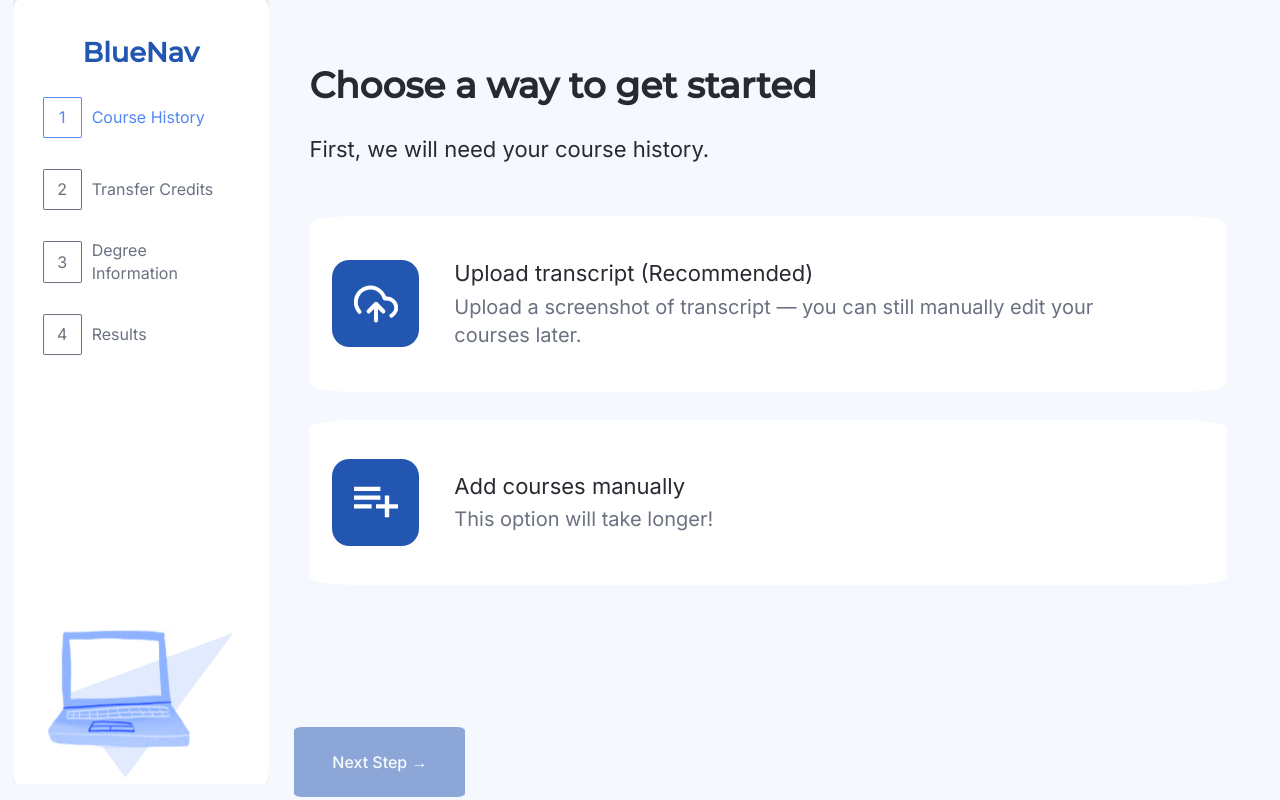
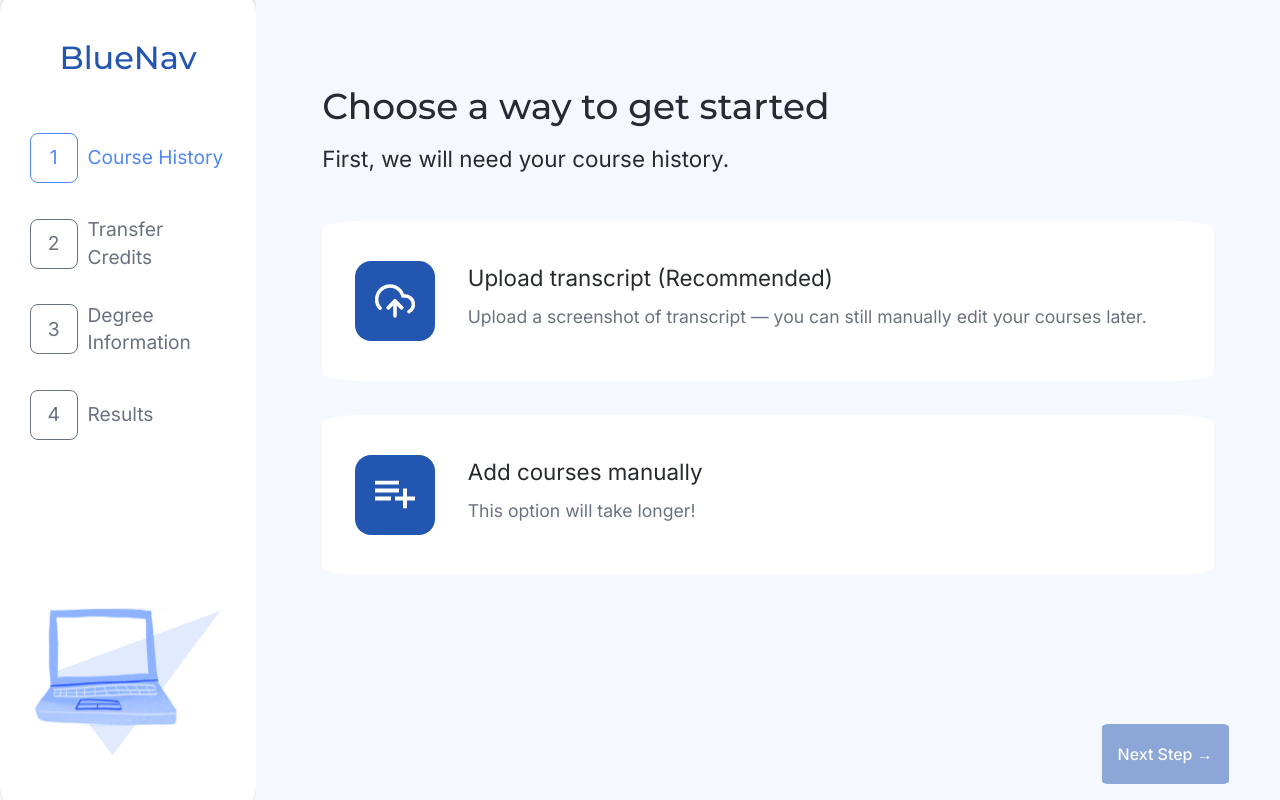
Before and after one commit to ubclaunchpad/ubc-degree-navigator, a React (Create React App) app in the folder react-app/: page / in a window 1280 px wide. Built offline with nearby package versions, Linux system fonts and the light colour scheme.

Commit message:
css for ChooseCourseHistoryMethod

```diff
--- a/react-app/src/components/onboarding/ProgressBar.css
+++ /dev/null
@@ -1,35 +0,0 @@
-@media only screen and (min-width: 481px) {
-    h1 {
-        font-weight: 700;
-        font-size: 1.2em;
-    }
-
-    div {
-        font-size: 12px;
-    }
-}
-
-
-@media only screen and (min-width: 769px) {
-    h1 {
-        font-weight: 800;
-        font-size: 1.5em;
-    }
-
-    div {
-        font-size: 14px;
-    }
-
-}
-
-@media only screen and (min-width: 1025px) {
-    h1 {
-        font-weight: 1000;
-        font-size: 1.7em;
-    }
-
-    div {
-        font-size: 16px;
-    }
-
-}
--- a/react-app/src/components/onboarding/ProgressBar.jsx
+++ b/react-app/src/components/onboarding/ProgressBar.jsx
@@ -1,6 +1,5 @@
 import React from "react";
 import theme from "../../theme";
-import "./ProgressBar.css";
 
 import CheckIcon from "@mui/icons-material/Check";
 import NavIllustration from "../../assets/navIllustration.svg";
@@ -19,11 +18,9 @@ function ProgressBar({
 
     return (
         <div className="bar" style={bar}>
-
-            <div style={nonImgDiv}>
+            <div className="navbarsteps" style={navbarsteps}>
                 <h1 style={logoText}>BlueNav</h1>
 
-                <div className="navbarsteps" style={navbarsteps}>
                 {stepTitles.map((object, i) => {
                     return (
                         <div
@@ -51,7 +48,6 @@ function ProgressBar({
                     );
                 })}
             </div>
-            </div>
 
             <div style={imgDiv}>
                 <img
@@ -71,34 +67,28 @@ export default ProgressBar
 
 const bar = {
     width: "100%",
-    height: "100%",
-    display: "flex",
-    flexDirection: "column",
-    justifyContent: "space-between",
+    height: "100vh",
     boxShadow: "none",
     borderRadius: "2%",
     backgroundColor: theme.colors.primaryLightBackground,
 };
 
-const nonImgDiv = {
-    width: "100%",
-    height: "50%",
-}
-
 const logoText = {
     fontFamily: theme.fonts.headerOne,
     color: theme.colors.primaryDark,
     textAlign: "center",
-    margin: "15%",
-    marginBottom: "5%",
+    fontSize: "4vh",
+    marginTop: "5vh",
+    marginBottom: "5vh",
 };
 
 const navbarsteps = {
     display: "flex",
     flexDirection: "column",
+    flexShrink: "1",
     boxSizing: "box-model",
     width: "100%",
-    height: "64%",
+    height: "70vh",
     paddingLeft: "10%",
     paddingRight: "10%",
     fontFamily: theme.fonts.headerThreeMedium,
@@ -111,6 +101,7 @@ const navstep = {
     alignItems: "center",
     margin: "2%",
     width: "96%",
+    fontSize: "2.4vh",
 };
 
 const navnum = {
@@ -120,11 +111,11 @@ const navnum = {
     alignItems: "center",
     borderStyle: "solid",
     borderWidth: 1,
-    borderRadius: "5%",
-    width: "20%",
+    borderRadius: "1vh",
+    width: "6vh",
     height: "0%",
-    paddingTop: "10%",
-    paddingBottom: "10%",
+    paddingTop: "3vh",
+    paddingBottom: "3vh",
 };
 
 const finishedCheckbox = {
@@ -153,10 +144,9 @@ const todo = {
 
 const imgDiv = {
     width: "100%",
-    height: "30%",
+    height: "30vh",
 }
 const Illustration = {
     width: "100%",
-    height: "130%",
-    alignSelf: "end",
+    height: "100%",
 };
--- a/react-app/src/components/onboarding/courseHistory/ChooseMethod.css
+++ /dev/null
@@ -1,43 +0,0 @@
-@media only screen and (min-width: 481px) {
-    .title {
-        font-size: 28px;
-    }
-
-    .subTitle {
-        font-size: 14px;
-    }
-
-    .subSub {
-        font-size: 12px;
-    }
-}
-
-
-@media only screen and (min-width: 769px) {
-    .title {
-        font-size: 32px;
-    }
-
-    .subTitle {
-        font-size: 18px;
-    }
-
-    .subSub {
-        font-size: 16px;
-    }
-
-}
-
-@media only screen and (min-width: 1025px) {
-    .title {
-        font-size: 36px;
-    }
-
-    .subTitle {
-        font-size: 22px;
-    }
-
-    .subSub {
-        font-size: 20px;
-    }
-}
--- a/react-app/src/components/onboarding/courseHistory/ChooseMethod.jsx
+++ b/react-app/src/components/onboarding/courseHistory/ChooseMethod.jsx
@@ -3,7 +3,6 @@ import UploadIcon from "../../../assets/upload-cloud.svg";
 import ManualIcon from "../../../assets/playlist_add.svg";
 
 import theme from "../../../theme";
-import "./ChooseMethod.css";
 
 const ChooseMethod = ({
 	transcriptMethod,
@@ -107,35 +106,42 @@ const ChooseMethod = ({
 const container = {
 	display: "flex",
 	flexDirection: "column",
-	width: "100%",
-	height: "100%",
+	width: "90%",
+	height: "90vh",
+	marginLeft: "5%",
+	marginRight: "5%",
+	marginBottom: "8%",
+	justifyContent: "space-evenly",
+	flexShrink: "1",
 };
 
 const header = {
-	marginTop: "5%",
-	marginBottom: "5%",
+	height: "15vh",
+	width: "100%"
 };
 
 const title = {
 	fontFamily: theme.fonts.headerOne,
 	color: theme.colors.textDark,
 	fontWeight: theme.fonts.headerOne,
-	paddingBottom: "2%",
+	fontSize: "4.5vh",
+	marginBottom: "2vh",
 };
 
 const subTitle = {
 	fontFamily: theme.fonts.headerThreeMedium,
 	color: theme.colors.textDark,
 	fontWeight: theme.fonts.headerThreeMedium,
-	marginBottom: "0.5%",
+	fontSize: "2.8vh"
 };
 
 const method = {
 	display: "flex",
 	flexDirection: "row",
 	alignItems: "center",
-	marginBottom: "3%",
-	padding: "2.5%",
+	justifyContent: "space-evenly",
+	width: "100%",
+	height: "25%",
 	borderRadius: "5%",
 	borderColor: theme.colors.primaryDark,
 };
@@ -145,27 +151,26 @@ const icon = {
     flexDirection: "column",
     justifyContent: "center",
     alignItems: "center",
-    width: "10%",
-    height: "0%",
-    paddingTop: "5%",
-    paddingBottom: "5%",
+    width: "10vh",
+    height: "0",
+    paddingTop: "5vh",
+    paddingBottom: "5vh",
 	backgroundColor: theme.colors.primaryDark,
-	borderRadius: "20%",
+	borderRadius: "2vh",
 };
 
 const description = {
 	display: "flex",
 	flexDirection: "column",
 	justifyContent: "center",
-	width: "76%",
-	marginLeft: "4%",
+	width: "80%",
 };
 
 const subSub = {
 	fontFamily: theme.fonts.headerFour,
 	color: theme.colors.textGrey,
 	fontWeight: theme.fonts.headerFour,
-	marginBottom: 0,
+	fontSize: "2.2vh",
 };
 
 const illustration = {
--- a/react-app/src/components/pages/page.js
+++ b/react-app/src/components/pages/page.js
@@ -9,40 +9,40 @@ const page = {
         justifyContent: "center",
         width: "100vw",
         height:"100vh",
+        overflow: "hidden",
     },
 
     progress: {
-        margin: "1!",
         width: "20%",
-        height: "98%",
+        height: "100vh",
     },
 
     content: {
         display: "flex",
         flexDirection: "column",
-        width: "74%",
-        marginLeft: "2%",
-        marginRight: "2%",
-        height: "100%",
+        width: "80%",
+        height: "100vh",
     },
 
     buttons: {
-        height: "10%",
+        height: "8vh",
+        width: "90%",
+        marginLeft: "5%",
+        marginRight: "5%",
+        marginBottom: "2vh",
         display: "flex",
         flexDirection: "row",
-        justifyContent: "space-between",
+        justifyContent: "flex-end",
         fontFamily: theme.fonts.buttons,
         fontWeight: theme.fontWeights.buttons,
     },
 
     disabledButton: {
         border: "none",
-        height: "96%",
+        height: "7.5vh",
         borderRadius: "5%",
-        paddingLeft: "4%",
-        paddingRight: "4%",
-        paddingTop: "2%",
-        paddingBottom: "2%",
+        textAlign: "center",
+        padding: "2vh",
         backgroundColor: theme.colors.primaryDark,
         color: "#fff",
         opacity: "0.5",
@@ -51,20 +51,20 @@ const page = {
 
     prevButton: {
         border: "none",
-        padding: "10",
+        height: "7.5vh",
+        textAlign: "center",
+        padding: "2vh",
         backgroundColor: "rgba(0,0,0,0)",
         color: "#256AF4",
         cursor: "pointer",
+        marginRight: "auto",
     },
 
     nextButton: {
         border: "none",
-        height: "96%",
+        height: "7.5vh",
         borderRadius: "5%",
-        paddingLeft: "4%",
-        paddingRight: "4%",
-        paddingTop: "2%",
-        paddingBottom: "2%",
+        padding: "2vh",
         backgroundColor: theme.colors.primaryDark,
         color: "#fff",
         cursor: "pointer",
```
Lines whose indentation alone changed are shown as unchanged.
